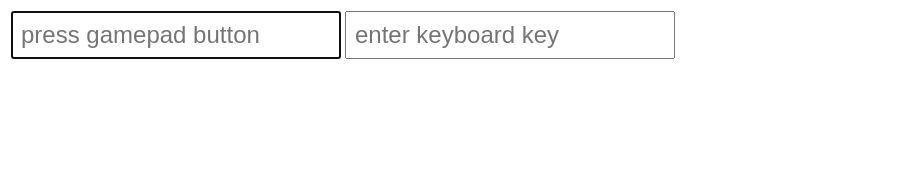
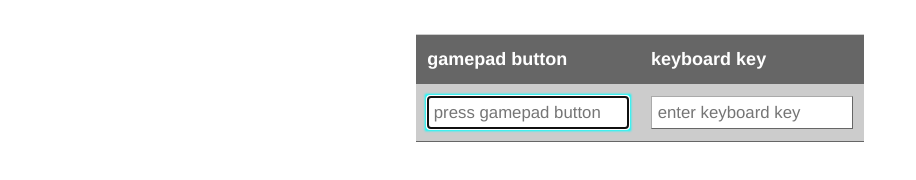
Before and after one commit to cvan/gamepad2keyboard, a plain HTML site: page demo/index.html in a window 1280 px wide. Shown: the whole page, without its empty margins (0-916 px from the left). Drawn offline with Linux system fonts and the light colour scheme.

Commit message:
spruce up styles

```diff
--- a/demo/index.html
+++ b/demo/index.html
@@ -4,12 +4,25 @@
     <meta charset="utf-8">
     <title>gamepad2keyboard demo</title>
     <style>
-      body { font-family: sans-serif; }
-      input, textarea, select { font-size: 1.5rem; line-height: 1; font-family: inherit; padding: .5rem; }
+      * { -moz-box-sizing: border-box; -webkit-box-sizing: border-box; box-sizing: border-box; margin: 0; padding: 0; }
+      html { font-size: 70%; }
+      body { font: 18px/1.5 'helvetica neue', sans-serif; margin: 3rem auto; max-width: 40rem; }
+      input, textarea, select { border: 1px solid #ccc; border-color: #aaa #666 #666 #aaa; display: block; font-size: 1.5rem; font-family: inherit; padding: .5rem; width: 100%; }
+      input:focus { box-shadow: 0 0 2px 2px cyan; }
+      table { border-collapse: collapse; width: 100%; }
+      td { background: #ccc; border: 1px solid #666; }
+      th { background: #666; border: 1px solid #ccc; color: #fff; text-align: left; }
+      td, th { border-width: 1px 0; padding: 1rem; }
     </style>
   </head>
   <body>
     <table class="controlsTable">
+      <thead>
+        <tr>
+          <th>gamepad button</th>
+          <th>keyboard key</th>
+        </tr>
+      </thead>
       <tbody class="controlsTableBody">
       </tbody>
     </table>
```
